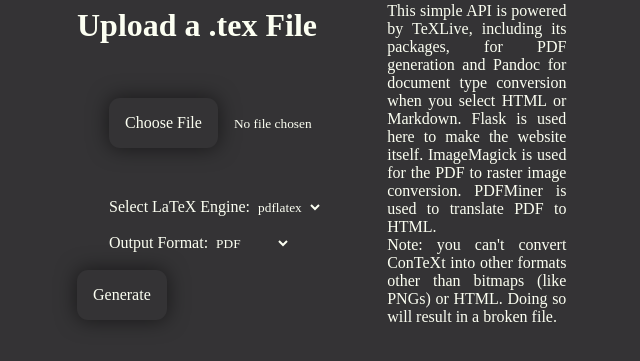
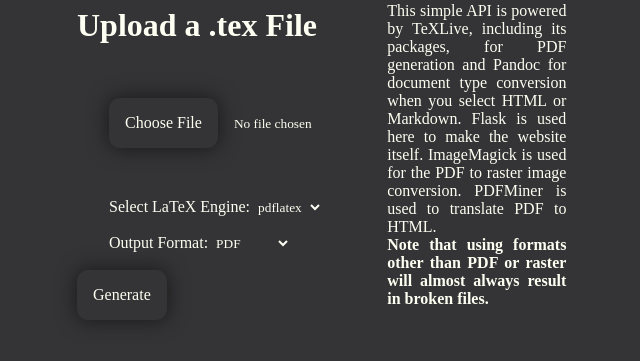
Before and after one commit to TiewTNT/texcompileflask, a Flask app: page / in a window 1280 px wide. Shown: the part 142-503 px from the top of the page, without its empty margins (304-944 px from the left). Run offline with Flask 3, Linux system fonts and the light colour scheme; some web fonts are replaced.

Commit message:
Yeah, more stuf... I should probably make my commit message better next time.

```diff
--- a/app/app.py
+++ b/app/app.py
@@ -105,26 +105,28 @@ def process_json(data):
     with open(tex_path, 'w', encoding='utf-8') as f:
         f.write(data.get('tex', 'user did not send TeX'))
 
-    if engine == "context":
-        args = [
-            'context',
-            '--batchmode',               # quiet mode (like nonstopmode)
-            f'--result={hashed}.pdf',
-            f'--path={TEMP_DIR}',
-            tex_filename.replace(os.sep, '/')
-        ]
-        success, out, err = run_subprocess(args, cwd=TEMP_DIR)
-    else:
-        args = [
-            engine,
-            f'-jobname={hashed}',
-            '-interaction=nonstopmode',
-            f'-output-directory={TEMP_DIR}',
-            tex_path.replace(os.sep, '/')
-        ]
-        success, out, err = run_subprocess(args)
-    print('LaTeX STDOUT:', out)
-    print('LaTeX STDERR:', err)
+    if format in ['pdf', 'html', 'md', 'bmp']:
+        if engine == "context":
+            args = [
+                'context',
+                '--batchmode',               # quiet mode (like nonstopmode)
+                f'--result={hashed}.pdf',
+                f'--path={TEMP_DIR}',
+                tex_filename.replace(os.sep, '/')
+            ]
+            success, out, err = run_subprocess(args, cwd=TEMP_DIR)
+        else:
+            args = [
+                engine,
+                f'-jobname={hashed}',
+                '-interaction=nonstopmode',
+                f'-output-directory={TEMP_DIR}',
+                tex_path.replace(os.sep, '/')
+            ]
+            run_subprocess(args)
+            success, out, err = run_subprocess(args)
+        print('LaTeX STDOUT:', out)
+        print('LaTeX STDERR:', err)
 
     if format == 'bmp':
         dpi = data.get('dpi', 200)
@@ -155,10 +157,10 @@ def process_json(data):
             pdf_to_html(os.path.join(TEMP_DIR, f"{hashed}.pdf"), os.path.join(
                 TEMP_DIR, f"{hashed}.html"))
             output_path = os.path.join(TEMP_DIR, f"{hashed}.{format}")
-            input_path = '/'.join([TEMP_DIR, f"{hashed}.html"])
+            input_path = '\\'.join([TEMP_DIR, f"{hashed}.html"])
         else:
             output_path = os.path.join(TEMP_DIR, f"{hashed}.{format}")
-            input_path = '/'.join([TEMP_DIR, f"{hashed}.html"])
+            input_path = '\\'.join([TEMP_DIR, f"{hashed}.tex"])
         pandoc_args = [
     "pandoc",
     "-f", "html" if format in ['html', 'md'] else "latex",
--- a/app/templates/app.html
+++ b/app/templates/app.html
@@ -28,11 +28,11 @@
 
         <label for="format">Output Format:</label>
         <select id="format">
-          <option value="pdf">PDF</option>
+          <option value="pdf"><strong>PDF</strong></option>
+          <option value="bmp"><strong>Raster</strong></option>
           <option value="html">HTML</option>
           <option value="md">Markdown</option>
           <option value="text">Plain Text</option>
-          <option value="bmp">Bitmap</option>
         </select><br><br>
 
         <div id="bmpOptions" style="display: none;">
@@ -69,8 +69,7 @@
         type
         conversion when you select HTML or Markdown. Flask is used here to make the website itself. ImageMagick is used
         for the PDF to raster image conversion.
-      PDFMiner is used to translate PDF to HTML.</br>Note: you can't convert ConTeXt into other formats other than bitmaps (like PNGs) or HTML.
-      Doing so will result in a broken file.</p>
+      PDFMiner is used to translate PDF to HTML.</br><strong>Note that using formats other than PDF or raster will almost always result in broken files.</strong></p>
     </div>
   </div>
 
```
